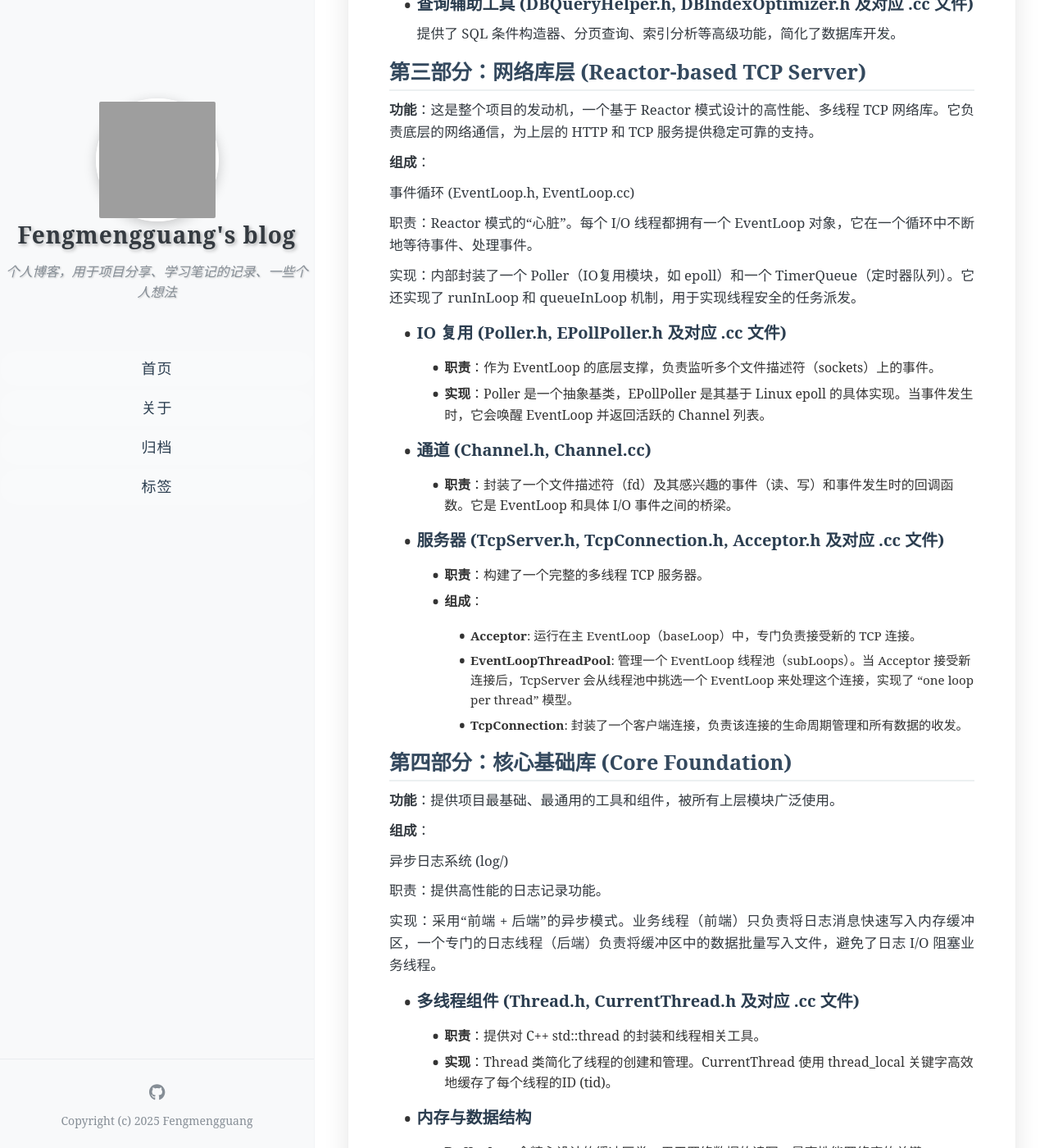
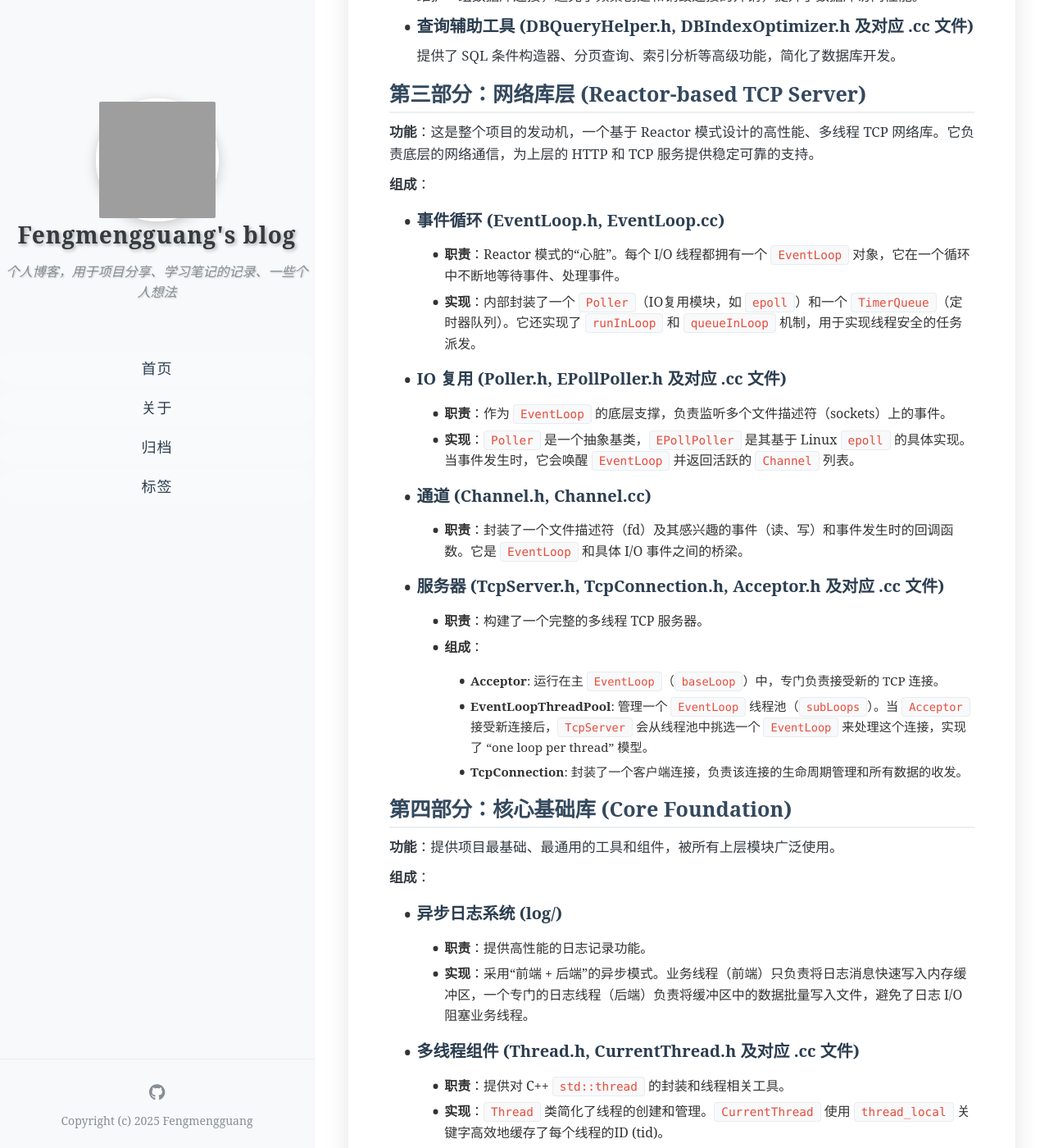
Before and after one commit to xiaoben765/xiaoben765.github.io, a Jekyll site: the page built from _posts/2025-08-02-project-preview.md, in a window 1280 px wide and 1400 px high, scrolled down 2755 px. Shown: the whole window at 82% size. Built offline with Jekyll 4.4.1, drawn with Linux system fonts in a browser that asks for light colours; comment, search, counter and statistics services are not loaded; some of the changed text lies outside the part shown; grey boxes are pictures that could not be loaded.

Commit message:
添加项目架构

````diff
--- a/_posts/2025-08-02-project-preview.md
+++ b/_posts/2025-08-02-project-preview.md
@@ -43,9 +43,9 @@
 **职责**：基于底层的 TcpServer 构建，封装了通用的 HTTP 协议处理能力。
 
 **实现**：
-- **路由**：通过一个 unordered_map 管理路由表，能根据请求的 METHOD 和 PATH 快速找到对应的处理函数
-- **静态文件服务**：能够直接提供 ./static 目录下的静态资源（如 HTML, CSS, JS），构成了项目的前端界面
-- **中间件** (Middleware.h, Middleware.cc)：实现了责任链模式，允许在请求处理前后插入通用逻辑，如日志记录 (LoggingMiddleware)、跨域处理 (CorsMiddleware)、认证 (AuthMiddleware) 等
+- **路由**：通过一个 `unordered_map` 管理路由表，能根据请求的 METHOD 和 PATH 快速找到对应的处理函数。
+- **静态文件服务**：能够直接提供 `./static` 目录下的静态资源（如 HTML, CSS, JS），构成了项目的前端界面。
+- **中间件** (Middleware.h, Middleware.cc)：实现了责任链模式，允许在请求处理前后插入通用逻辑，如日志记录 (LoggingMiddleware)、跨域处理 (CorsMiddleware)、认证 (AuthMiddleware) 等。
 
 #### HTTP 协议解析 (HttpParser.h, HttpRequest.h, HttpResponse.h 及对应 .cc 文件)
 
@@ -58,9 +58,9 @@
 **职责**：提供用户交互界面。
 
 **组成**：
-- **index.html**: 主聊天界面
-- **admin.html**: 管理控制台界面
-- **css/ 和 js/**: 样式和交互逻辑，通过 fetch API 与后端的 /api/... 接口通信，实现了前后端分离
+- **index.html**: 主聊天界面。
+- **admin.html**: 管理控制台界面。
+- **css/ 和 js/**: 样式和交互逻辑，通过 `fetch` API 与后端的 `/api/...` 接口通信，实现了前后端分离。
 
 ### 第二部分：服务层 (LLaMA & Database)
 
@@ -73,15 +73,15 @@
 **职责**：抽象化对 LLaMA 模型的调用。
 
 **组成**：
-- **接口** (ILlamaService.h): 定义了 LLaMA 服务的标准接口（如 query），使得可以轻松替换不同的实现（如本地调用、RPC调用等）
-- **TCP 客户端实现** (LlamaService.h, LlamaService.cc): 作为 TCP 客户端，连接到专门的 LLaMA TCP 服务进程，发送查询并接收结果
-- **异步服务** (AsyncLlamaService.h): 结合 AsyncTaskQueue 线程池和 ModelInstancePool 模型实例池，提供了对 LLaMA 服务的异步调用能力，避免了 I/O 线程的阻塞，提高了并发性能
+- **接口** (ILlamaService.h): 定义了 LLaMA 服务的标准接口（如 `query`），使得可以轻松替换不同的实现（如本地调用、RPC调用等）。
+- **TCP 客户端实现** (LlamaService.h, LlamaService.cc): 作为 TCP 客户端，连接到专门的 LLaMA TCP 服务进程，发送查询并接收结果。
+- **异步服务** (AsyncLlamaService.h): 结合 `AsyncTaskQueue` 线程池和 `ModelInstancePool` 模型实例池，提供了对 LLaMA 服务的异步调用能力，避免了 I/O 线程的阻塞，提高了并发性能。
 
 #### LLaMA TCP 服务 (llama_service_tcp.cc 及 services/LlamaTcpServer*.cc)
 
 **职责**：一个独立的 TCP 服务器进程，专门负责与 llama.cpp 的可执行文件进行交互。
 
-**实现**：它接收来自 LlamaHttpApplication 的查询请求，通过 popen 启动 llama.cpp 进程，并将结果通过 TCP 连接返回。这种设计将计算密集型的模型推理任务与 Web 服务进程分离，提高了系统的稳定性和可伸缩性。
+**实现**：它接收来自 `LlamaHttpApplication` 的查询请求，通过 `popen` 启动 `llama.cpp` 进程，并将结果通过 TCP 连接返回。这种设计将计算密集型的模型推理任务与 Web 服务进程分离，提高了系统的稳定性和可伸缩性。
 
 #### 数据库服务 (db/ 和 services/DatabaseService.cc)
 
@@ -89,7 +89,7 @@
 
 **组成**：
 - #### 接口 (IDatabaseService.h)
-  定义了数据库服务的标准接口，包括用户管理、会话管理、缓存管理等
+  定义了数据库服务的标准接口，包括用户管理、会话管理、缓存管理等。
 
 - #### MySQL 实现 (DatabaseService.h, DatabaseManager.cpp)
   实现了与 MySQL 数据库的交互逻辑，包括表的创建和增删改查操作。
@@ -105,24 +105,22 @@
 
 **组成**：
 
-事件循环 (EventLoop.h, EventLoop.cc)
-
-职责：Reactor 模式的“心脏”。每个 I/O 线程都拥有一个 EventLoop 对象，它在一个循环中不断地等待事件、处理事件。
-
-实现：内部封装了一个 Poller（IO复用模块，如 epoll）和一个 TimerQueue（定时器队列）。它还实现了 runInLoop 和 queueInLoop 机制，用于实现线程安全的任务派发。
+- #### 事件循环 (EventLoop.h, EventLoop.cc)
+  - **职责**：Reactor 模式的“心脏”。每个 I/O 线程都拥有一个 `EventLoop` 对象，它在一个循环中不断地等待事件、处理事件。
+  - **实现**：内部封装了一个 `Poller`（IO复用模块，如 `epoll`）和一个 `TimerQueue`（定时器队列）。它还实现了 `runInLoop` 和 `queueInLoop` 机制，用于实现线程安全的任务派发。
 
 - #### IO 复用 (Poller.h, EPollPoller.h 及对应 .cc 文件)
-  - **职责**：作为 EventLoop 的底层支撑，负责监听多个文件描述符（sockets）上的事件。
-  - **实现**：Poller 是一个抽象基类，EPollPoller 是其基于 Linux epoll 的具体实现。当事件发生时，它会唤醒 EventLoop 并返回活跃的 Channel 列表。
+  - **职责**：作为 `EventLoop` 的底层支撑，负责监听多个文件描述符（sockets）上的事件。
+  - **实现**：`Poller` 是一个抽象基类，`EPollPoller` 是其基于 Linux `epoll` 的具体实现。当事件发生时，它会唤醒 `EventLoop` 并返回活跃的 `Channel` 列表。
 
 - #### 通道 (Channel.h, Channel.cc)
-  - **职责**：封装了一个文件描述符（fd）及其感兴趣的事件（读、写）和事件发生时的回调函数。它是 EventLoop 和具体 I/O 事件之间的桥梁。
+  - **职责**：封装了一个文件描述符（fd）及其感兴趣的事件（读、写）和事件发生时的回调函数。它是 `EventLoop` 和具体 I/O 事件之间的桥梁。
 
 - #### 服务器 (TcpServer.h, TcpConnection.h, Acceptor.h 及对应 .cc 文件)
   - **职责**：构建了一个完整的多线程 TCP 服务器。
   - **组成**：
-    - **Acceptor**: 运行在主 EventLoop（baseLoop）中，专门负责接受新的 TCP 连接。
-    - **EventLoopThreadPool**: 管理一个 EventLoop 线程池（subLoops）。当 Acceptor 接受新连接后，TcpServer 会从线程池中挑选一个 EventLoop 来处理这个连接，实现了 "one loop per thread" 模型。
+    - **Acceptor**: 运行在主 `EventLoop`（`baseLoop`）中，专门负责接受新的 TCP 连接。
+    - **EventLoopThreadPool**: 管理一个 `EventLoop` 线程池（`subLoops`）。当 `Acceptor` 接受新连接后，`TcpServer` 会从线程池中挑选一个 `EventLoop` 来处理这个连接，实现了 "one loop per thread" 模型。
     - **TcpConnection**: 封装了一个客户端连接，负责该连接的生命周期管理和所有数据的收发。
 
 ### 第四部分：核心基础库 (Core Foundation)
@@ -130,19 +128,17 @@
 
 **组成**：
 
-异步日志系统 (log/)
-
-职责：提供高性能的日志记录功能。
-
-实现：采用“前端 + 后端”的异步模式。业务线程（前端）只负责将日志消息快速写入内存缓冲区，一个专门的日志线程（后端）负责将缓冲区中的数据批量写入文件，避免了日志 I/O 阻塞业务线程。
+- #### 异步日志系统 (log/)
+  - **职责**：提供高性能的日志记录功能。
+  - **实现**：采用“前端 + 后端”的异步模式。业务线程（前端）只负责将日志消息快速写入内存缓冲区，一个专门的日志线程（后端）负责将缓冲区中的数据批量写入文件，避免了日志 I/O 阻塞业务线程。
 
 - #### 多线程组件 (Thread.h, CurrentThread.h 及对应 .cc 文件)
-  - **职责**：提供对 C++ std::thread 的封装和线程相关工具。
-  - **实现**：Thread 类简化了线程的创建和管理。CurrentThread 使用 thread_local 关键字高效地缓存了每个线程的ID (tid)。
+  - **职责**：提供对 C++ `std::thread` 的封装和线程相关工具。
+  - **实现**：`Thread` 类简化了线程的创建和管理。`CurrentThread` 使用 `thread_local` 关键字高效地缓存了每个线程的ID (tid)。
 
 - #### 内存与数据结构
   - **Buffer.h**: 一个精心设计的缓冲区类，用于网络数据的读写，是高性能网络库的关键。
-  - **memoryPool.h**: 一个内存池实现，用于管理小块内存的分配和回收，可以减少 new/delete 的系统调用开销和内存碎片。
+  - **memoryPool.h**: 一个内存池实现，用于管理小块内存的分配和回收，可以减少 `new`/`delete` 的系统调用开销和内存碎片。
 
 ## 项目模块
 
@@ -150,10 +146,11 @@
 
 ### 1. HTTP 服务器模块
 
-职责：处理所有面向用户的 HTTP 业务，包括路由、中间件和静态文件服务
+**职责**：处理所有面向用户的 HTTP 业务，包括路由、中间件和静态文件服务。
 
-核心类：LlamaHttpApplication
-涉及文件：
+**核心类**：`LlamaHttpApplication`
+
+**涉及文件**：
 ```
 src/main_http_modular.cc
 src/http/HttpServer.cc, HttpContext.cc, HttpRequest.cc, HttpResponse.cc
@@ -162,9 +159,9 @@
 
 ### 2. LLaMA TCP 服务模块
 
-职责：接收来自 HTTP 服务器的 TCP 请求，与 LLaMA 模型进行交互
+**职责**：接收来自 HTTP 服务器的 TCP 请求，与 LLaMA 模型进行交互。
 
-涉及文件：
+**涉及文件**：
 ```
 src/llama_service_tcp.cc
 src/services/LlamaTcpServer.cc
@@ -172,9 +169,9 @@
 
 ### 3. 数据库模块
 
-职责：通过 DatabaseManager 与 MySQL 数据库交互，提供用户管理、会话管理等功能
+**职责**：通过 `DatabaseManager` 与 MySQL 数据库交互，提供用户管理、会话管理等功能。
 
-涉及文件：
+**涉及文件**：
 ```
 src/db/DatabaseManager.cpp, src/db/DBConnectionPool.cc
 src/db/DBQueryHelper.cc
@@ -182,9 +179,9 @@
 
 ### 4. 核心库模块
 
-职责：提供项目依赖的基础功能，如日志、内存管理、线程池等
+**职责**：提供项目依赖的基础功能，如日志、内存管理、线程池等。
 
-涉及文件：
+**涉及文件**：
 ```
 log/
 memory/
````
Also changed, not shown: other parts of _posts/2025-08-02-project-preview.md (+14 -14 lines).
